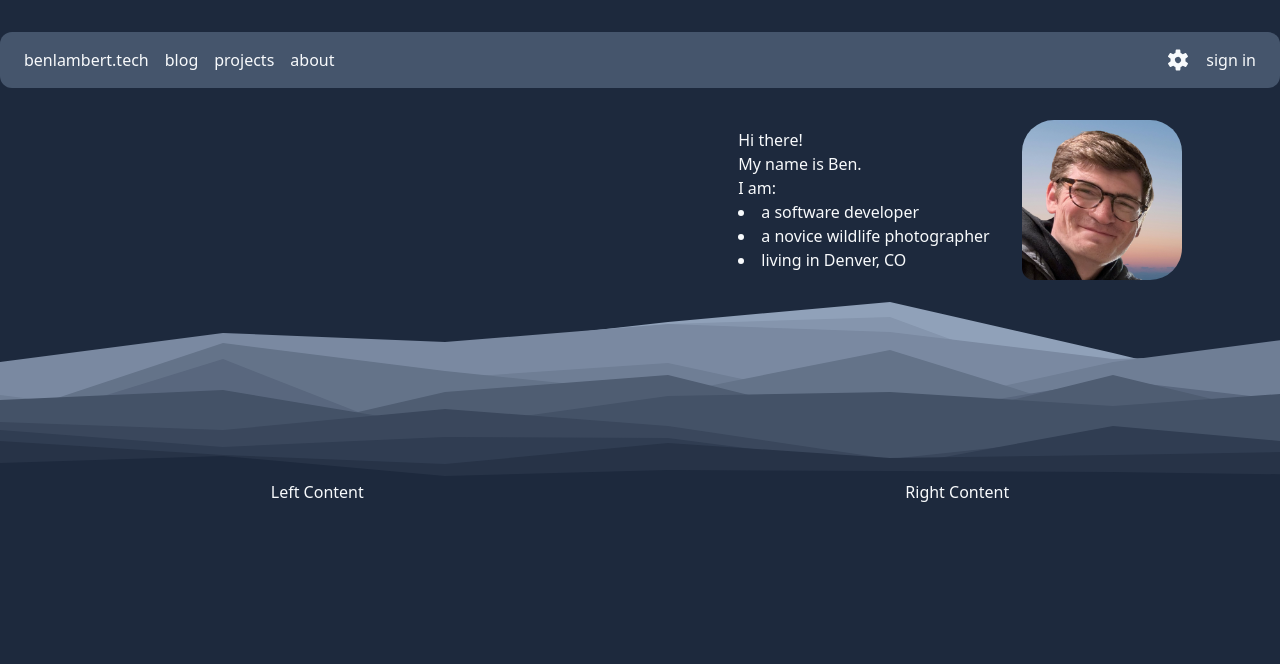
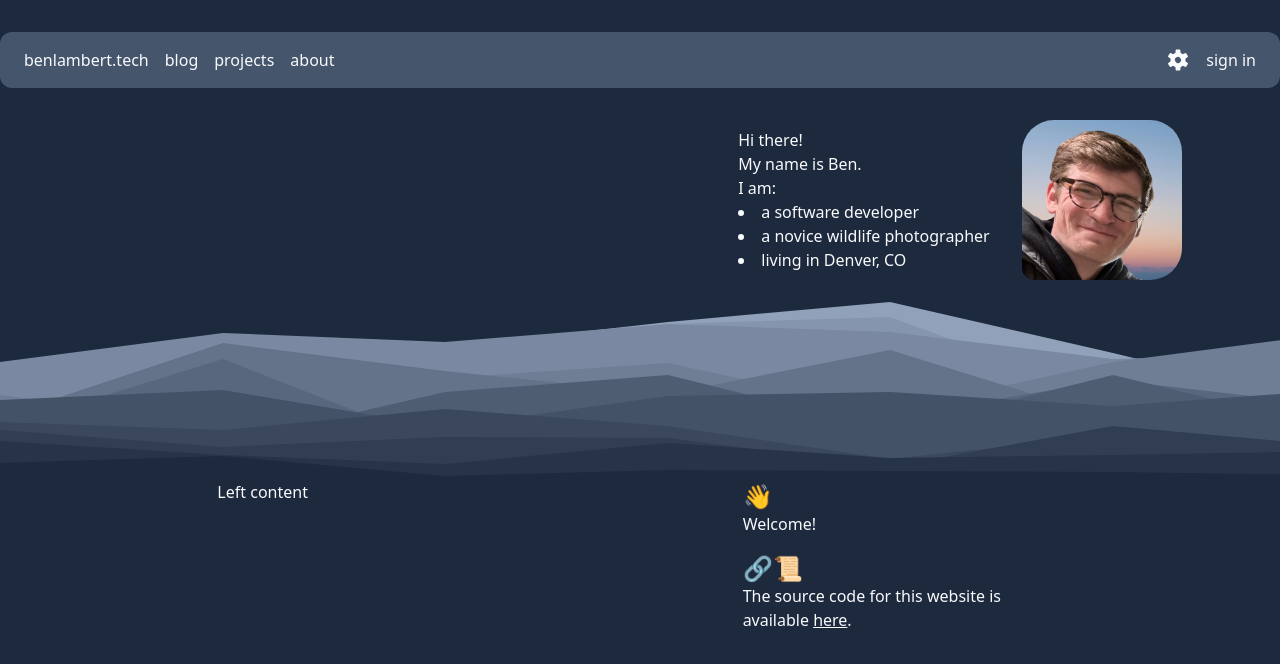
Before and after one commit to benlambert43/home, a Next.js app in the folder home-web-ui/: page / in a window 1280 px wide. Shown: the top 664 px of the page. Built offline with nearby package versions, Linux system fonts and the light colour scheme.

Commit message:
set up content, left content and right content and page

```diff
--- a/home-web-ui/app/components/Content.tsx
+++ b/home-web-ui/app/components/Content.tsx
@@ -3,7 +3,7 @@ const Content = ({
 }: Readonly<{
   children: React.ReactNode;
 }>) => {
-  return <div className="flex items-center justify-around">{children}</div>;
+  return <div className="flex items-start justify-around">{children}</div>;
 };
 
 export default Content;
--- a/home-web-ui/app/components/LeftContent.tsx
+++ b/home-web-ui/app/components/LeftContent.tsx
@@ -1,5 +1,9 @@
-const LeftContent = () => {
-  return <div className="flex items-center justify-center">Left Content</div>;
+const LeftContent = ({
+  children,
+}: Readonly<{
+  children: React.ReactNode;
+}>) => {
+  return <div className="flex">{children}</div>;
 };
 
 export default LeftContent;
--- a/home-web-ui/app/components/RightContent.tsx
+++ b/home-web-ui/app/components/RightContent.tsx
@@ -1,5 +1,9 @@
-const RightContent = () => {
-  return <div className="flex items-center justify-center">Right Content</div>;
+const RightContent = ({
+  children,
+}: Readonly<{
+  children: React.ReactNode;
+}>) => {
+  return <div className="flex">{children}</div>;
 };
 
 export default RightContent;
--- a/home-web-ui/app/page.tsx
+++ b/home-web-ui/app/page.tsx
@@ -2,14 +2,61 @@ import Content from "./components/Content";
 import Hero from "./components/Hero";
 import LeftContent from "./components/LeftContent";
 import RightContent from "./components/RightContent";
+
+const RightContentList = () => {
+  const items: {
+    id: number;
+    title: string | React.ReactNode;
+    description: string | React.ReactNode;
+  }[] = [
+    {
+      id: 1,
+      title: "👋",
+      description: <div>Welcome!</div>,
+    },
+    {
+      id: 2,
+      title: "🔗📜",
+      description: (
+        <div>
+          The source code for this website is available{" "}
+          <a
+            target="_blank"
+            href="https://github.com/benlambert43/home"
+            rel="noopener noreferrer"
+          >
+            <u>here</u>
+          </a>
+          .
+        </div>
+      ),
+    },
+  ];
+  return (
+    <div className="flex flex-col gap-4">
+      {items.map((item) => (
+        <div key={item.id}>
+          <h2 className="text-2xl">{item.title}</h2>
+          <div>{item.description}</div>
+        </div>
+      ))}
+    </div>
+  );
+};
 
 const Home = () => {
   return (
     <div>
       <Hero />
       <Content>
-        <LeftContent />
-        <RightContent />
+        <LeftContent>
+          <p>Left content</p>
+        </LeftContent>
+        <RightContent>
+          <div className="max-w-80">
+            <RightContentList />
+          </div>
+        </RightContent>
       </Content>
     </div>
   );
```
